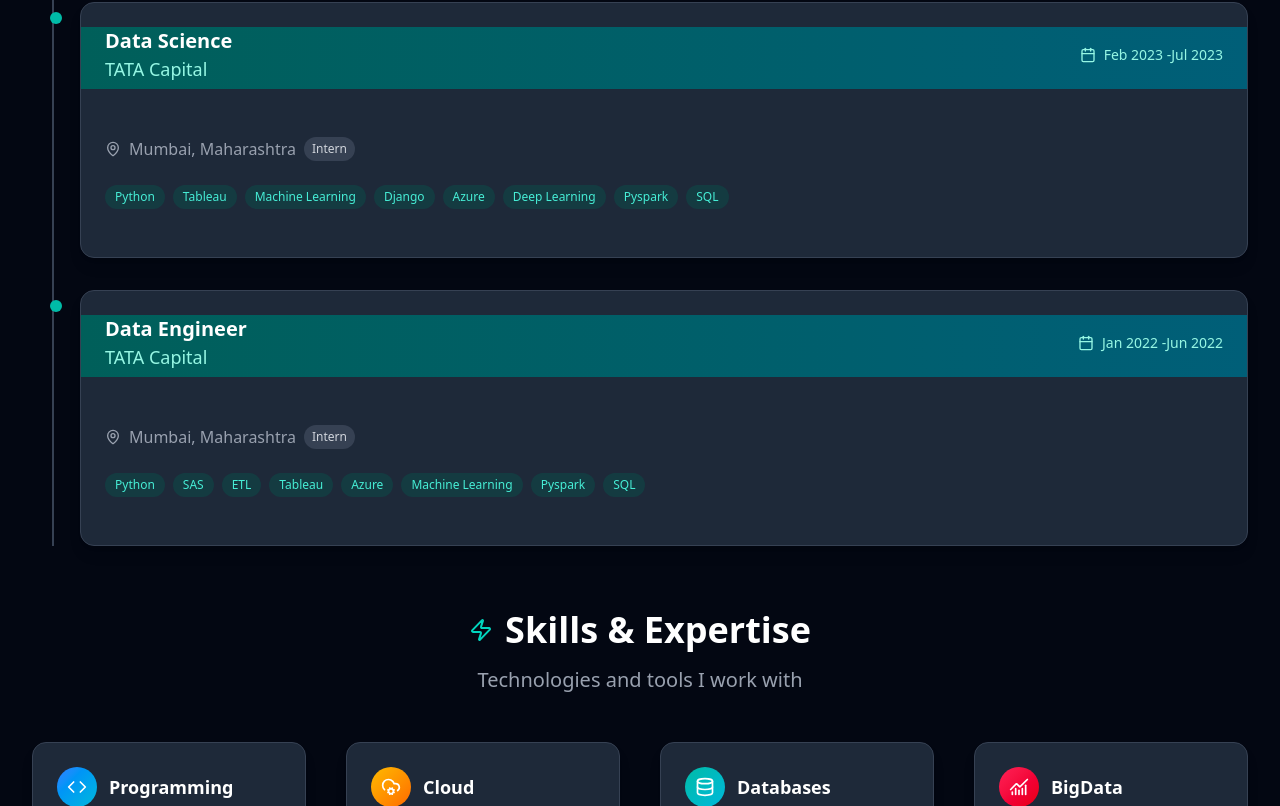
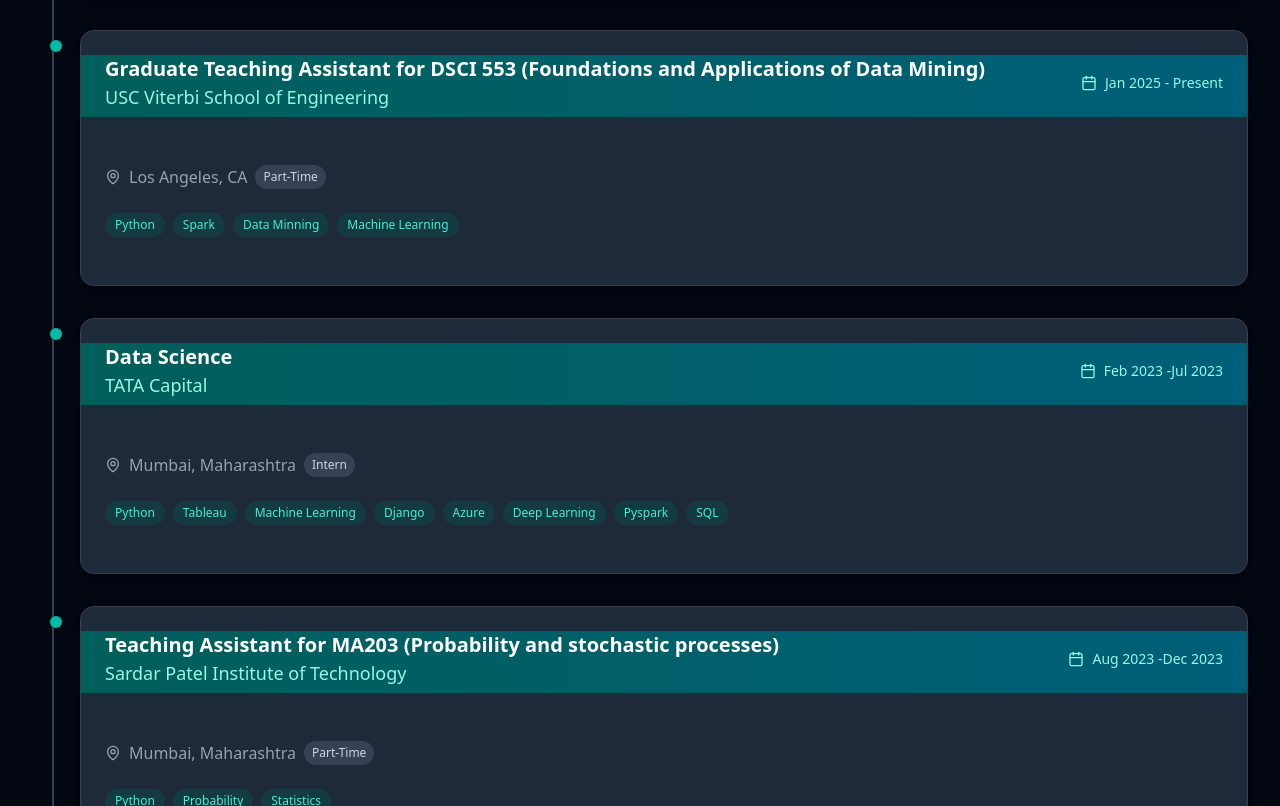
Before and after one commit to prathamsolanki-USC/portfolio, a React (Vite) app: page /about in a window 1280 px wide. Shown: the part 1954-2760 px from the top of the page. Built offline with nearby package versions, Linux system fonts and the light colour scheme.

Commit message:
All done except image  done

```diff
--- a/src/components/pages/About.jsx
+++ b/src/components/pages/About.jsx
@@ -51,7 +51,7 @@
         {
         id: 3,
         position: "AI Engineer",
-        company: "",
+        company: "Individual",
         location: "Los Angeles",
         start_date: "2025-05-025",
         current: true,
@@ -81,8 +81,25 @@
         skills: ["Python", "LoRA", "QLoRA", "LLM", "GCP"],
         type: "Intern"
     },
-        {
-        id: 5,
+    {
+        id: 6,
+        position: "Graduate Teaching Assistant for DSCI 553 (Foundations and Applications of Data Mining)",
+        company: "USC Viterbi School of Engineering",
+        location: "Los Angeles, CA",
+        start_date: "2025-01-10",
+        end_date: "2023-07-25",
+        current: true,
+        description: "Developed machine learning models for financial forecasting and risk assessment. Collaborated with cross-functional teams to implement data-driven solutions.",
+        achievements: [
+            "Created fraud detection system with 98% accuracy",
+            "Automated reporting processes saving 20 hours/week",
+            "Presented findings to C-level executives"
+        ],
+        skills: ["Python", "Spark", "Data Minning" ,"Machine Learning"],
+        type: "Part-Time"
+    },
+            {
+        id: 7,
         position: "Data Science",
         company: "TATA Capital",
         location: "Mumbai, Maharashtra",
@@ -98,12 +115,45 @@
         skills: ["Python", "Tableau", "Machine Learning", "Django", "Azure", "Deep Learning", "Pyspark", "SQL"],
         type: "Intern"
     },
-            {
-        id: 6,
+        {
+        id: 8,
+        position: "Teaching Assistant for MA203 (Probability and stochastic processes)",
+        company: "Sardar Patel Institute of Technology",
+        location: "Mumbai, Maharashtra",
+        start_date: "2023-08-05",
+        end_date: "2023-12-20",
+        current: false,
+        description: "Developed machine learning models for financial forecasting and risk assessment. Collaborated with cross-functional teams to implement data-driven solutions.",
+        achievements: [
+            "Created fraud detection system with 98% accuracy",
+            "Automated reporting processes saving 20 hours/week",
+            "Presented findings to C-level executives"
+        ],
+        skills: ["Python", "Probability","Statistics"],
+        type: "Part-Time"
+    },
+    {
+        id: 9,
+        position: "Teaching Assistant for ET207 (Signals and systems)",
+        company: "Sardar Patel Institute of Technology",
+        location: "Mumbai, Maharashtra",
+        start_date: "2023-08-05",
+        end_date: "2023-12-20",
+        current: false,
+        description: "Developed machine learning models for financial forecasting and risk assessment. Collaborated with cross-functional teams to implement data-driven solutions.",
+        achievements: [
+            "Created fraud detection system with 98% accuracy",
+            "Automated reporting processes saving 20 hours/week",
+            "Presented findings to C-level executives"
+        ],
+        skills: ["Python", "Signal Processing","Computer Vision"],
+        type: "Part-Time"
+    },
+    {id: 10,
         position: "Data Engineer",
         company: "TATA Capital",
         location: "Mumbai, Maharashtra",
-        start_date: "2022-01-01",
+        start_date: "2022-01-05",
         end_date: "2022-06-25",
         current: false,
         description: "Developed machine learning models for financial forecasting and risk assessment. Collaborated with cross-functional teams to implement data-driven solutions.",
@@ -115,6 +165,59 @@
         skills: ["Python", "SAS", "ETL", "Tableau", "Azure", "Machine Learning", "Pyspark","SQL"],
         type: "Intern"
     },
+        {id: 11,
+        position: "Head of Operations",
+        company: "Oculus ",
+        location: "Mumbai, Maharashtra",
+        start_date: "2021-02-05",
+        end_date: "2022-03-20",
+        current: false,
+        description: "Developed machine learning models for financial forecasting and risk assessment. Collaborated with cross-functional teams to implement data-driven solutions.",
+        achievements: [
+            "Created fraud detection system with 98% accuracy",
+            "Automated reporting processes saving 20 hours/week",
+            "Presented findings to C-level executives"
+        ],
+        skills: ["Team Management", "Cross-Functional Collaboration","Vendor & Partner Management", "Conflict Resolution"],
+        type: "Part-Time"
+    },
+        {id: 11,
+        position: "Head of Operations",
+        company: "IEEE",
+        location: "Mumbai, Maharashtra",
+        start_date: "2020-03-05",
+        end_date: "2022-12-20",
+        current: false,
+        description: "Developed machine learning models for financial forecasting and risk assessment. Collaborated with cross-functional teams to implement data-driven solutions.",
+        achievements: [
+            "Created fraud detection system with 98% accuracy",
+            "Automated reporting processes saving 20 hours/week",
+            "Presented findings to C-level executives"
+        ],
+        skills: ["Scheduling & Timeline Management", "Event Planning & Coordination","Budgeting & Resource Allocation"],
+        type: "Part-Time"
+    },
+
+    {id: 12,
+        position: "Training and Placement Coordinator",
+        company: "Sardar Patel Institute of Technology",
+        location: "Mumbai, Maharashtra",
+        start_date: "2020-01-07",
+        end_date: "2020-12-08",
+        current: false,
+        description: "Developed machine learning models for financial forecasting and risk assessment. Collaborated with cross-functional teams to implement data-driven solutions.",
+        achievements: [
+            "Created fraud detection system with 98% accuracy",
+            "Automated reporting processes saving 20 hours/week",
+            "Presented findings to C-level executives"
+        ],
+        skills: ["Time Management","Business Communication", "Crisis Management"],
+        type: "Part-Time"
+    },
+
+
+
+
 ];
 
 const skills = [
--- a/src/components/pages/Home.jsx
+++ b/src/components/pages/Home.jsx
@@ -11,7 +11,8 @@
     full_name: "Pratham ",
     title: "Data Scientist & AI Specialist",
     bio: "Passionate about AI that puts users first, drives real-world impact, fuels business growth, and occasionally makes people say \"whoa, that's cool!\"",
-    profile_image: "https://drive.google.com/file/d/1ivl8HPf18xyer15yXMwRq_F0mJ4NnqVT/view?usp=drive_link?w=600&h=400&fit=crop"
+    profile_image: "https://drive.google.com/file/d/1ivl8HPf18xyer15yXMwRq_F0mJ4NnqVT/view?usp=drive_link?w=600&h=400&fit=crop",
+    quote : "Everyone deserves their story, even Data."
 };
 
 const featuredProjects = [
@@ -62,6 +63,10 @@
   <span className="bg-gradient-to-r from-teal-400 to-cyan-400 bg-clip-text text-transparent text-6xl sm:text-7xl lg:text-8xl font-extrabold">
     {personalInfo.full_name}
   </span>
+
+
+
+
   <span className="text-7xl ml-3">😊</span>
 </span>
                     </h1>
```
